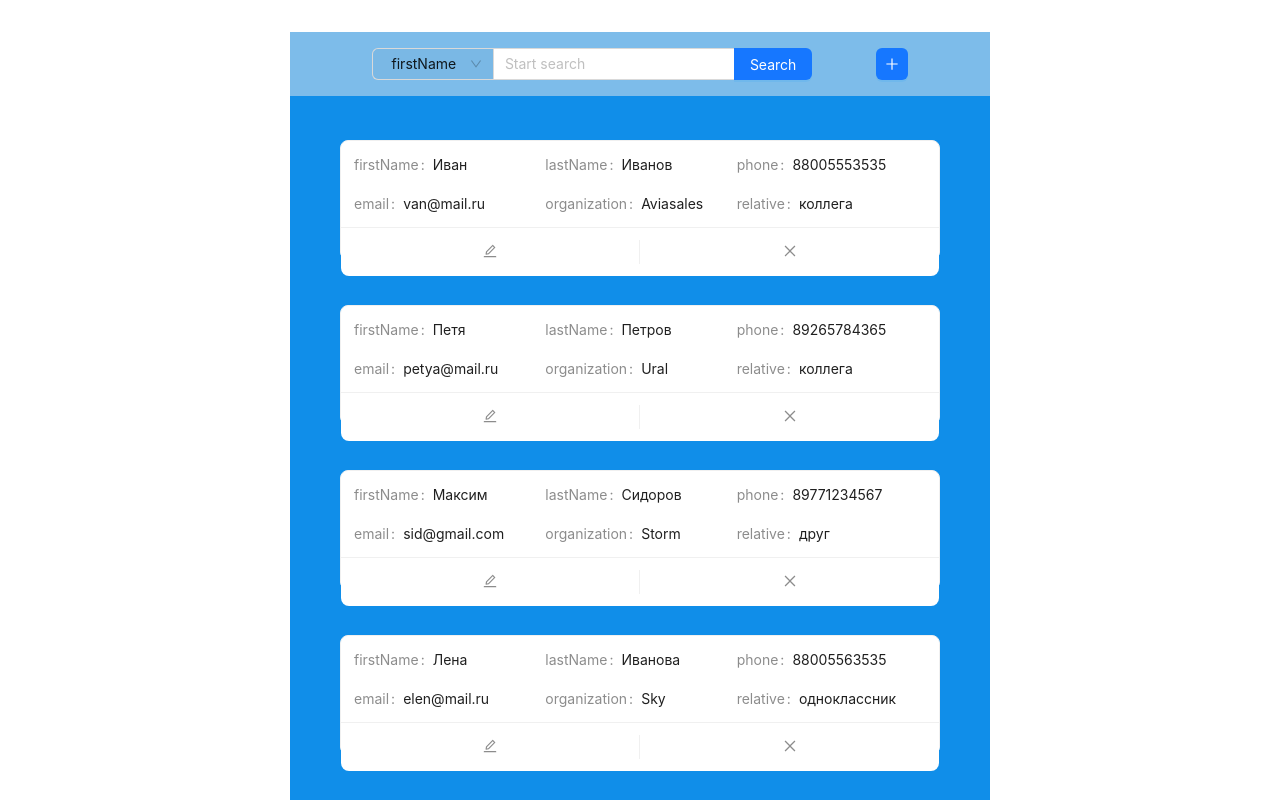
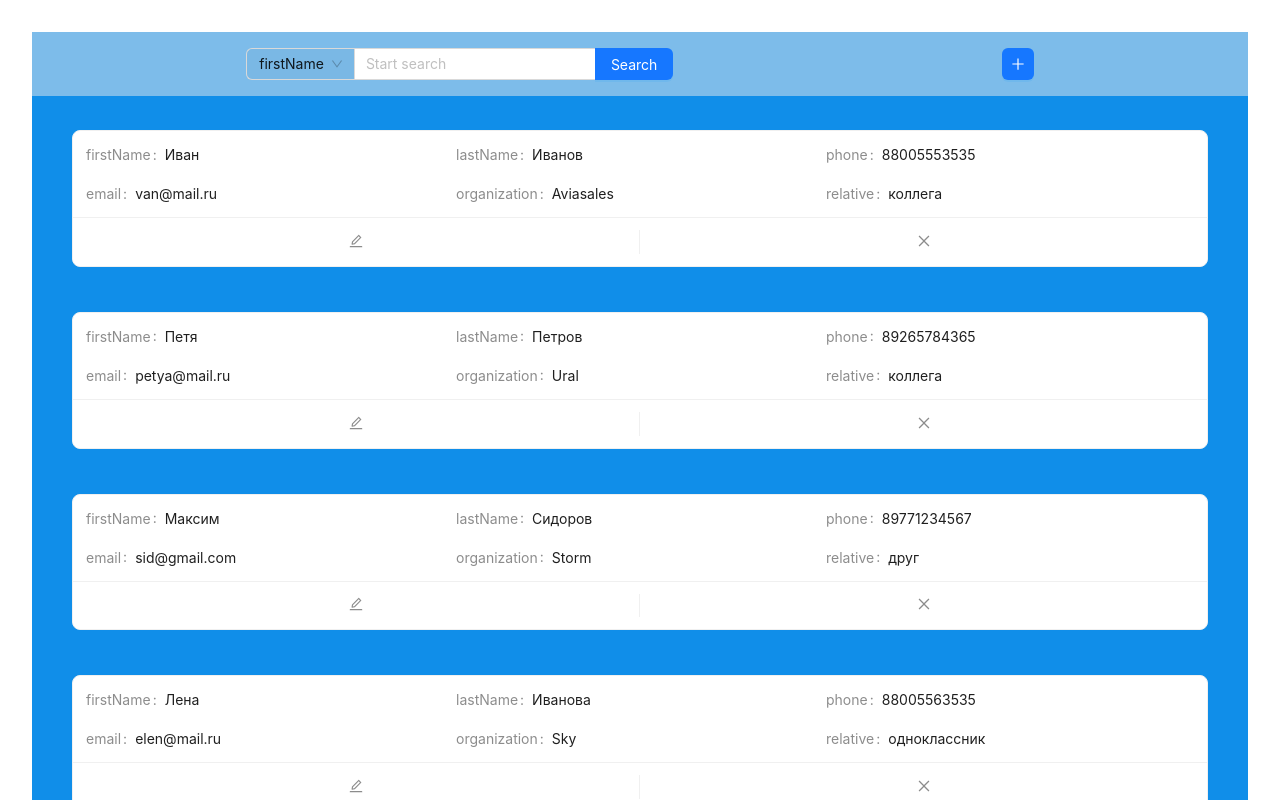
Before and after one commit to Krooshk/PhoneBook, a React (Vite) app: page / in a window 1280 px wide. Shown: the top 800 px of the page. Built offline with nearby package versions, Linux system fonts and the light colour scheme.

Commit message:
feat: add leaveMouse on cards

```diff
--- a/src/App.css
+++ /dev/null
@@ -1,47 +0,0 @@
-#root {
-  max-width: 1280px;
-  margin: 0 auto;
-  padding: 2rem;
-  text-align: center;
-}
-
-.logo {
-  height: 6em;
-  padding: 1.5em;
-  will-change: filter;
-  transition: filter 300ms;
-}
-.logo:hover {
-  filter: drop-shadow(0 0 2em #646cffaa);
-}
-.logo.react:hover {
-  filter: drop-shadow(0 0 2em #61dafbaa);
-}
-
-@keyframes logo-spin {
-  from {
-    transform: rotate(0deg);
-  }
-  to {
-    transform: rotate(360deg);
-  }
-}
-
-@media (prefers-reduced-motion: no-preference) {
-  a:nth-of-type(2) .logo {
-    animation: logo-spin infinite 20s linear;
-  }
-}
-
-.card {
-  padding: 2em;
-}
-
-.read-the-docs {
-  color: #888;
-}
-
-
-.ant-input-group-addon {
-	background-color: red;
-  }
--- a/src/App.tsx
+++ b/src/App.tsx
@@ -1,41 +1,19 @@
 import { useEffect, useState } from 'react';
-import { Button, Input, Select, Space, Layout, Modal, Pagination } from 'antd'
+import { Button, Input, Select, Space, Layout, Modal, Pagination, Form } from 'antd'
 import type { PaginationProps } from 'antd';
 import { PlusOutlined } from '@ant-design/icons'
 import { User } from './components/user.jsx'
 import { FormTop } from './components/formTop.jsx'
-import './App.css'
 
 import { nanoid } from 'nanoid';
 import { data } from './data.jsx';
 import { Iuser } from './interface/IUser.js';
 
+import { headerStyle, contentStyle } from './styles/app'
+
 const { Header, Content } = Layout;
 
 
-const headerStyle: React.CSSProperties = {
-	display: 'flex',
-	justifyContent: 'space-around',
-	alignItems: 'center',
-	textAlign: 'center',
-	color: '#fff',
-	height: 64,
-	paddingInline: 50,
-	lineHeight: '64px',
-	backgroundColor: '#7dbcea',
-	width: '700px',
-};
-
-const contentStyle: React.CSSProperties = {
-	paddingTop: '15px',
-	paddingBottom: '15px',
-	textAlign: 'center',
-	height: '1050px',
-	minHeight: 120,
-	lineHeight: '120px',
-	color: '#fff',
-	backgroundColor: '#108ee9',
-};
 
 
 
@@ -61,29 +39,26 @@ function App() {
 		setfilterUsers([...users, { ...user, id: nanoid() }]);
 	}
 
-
-
 	const showModal = () => {
 		setIsModalOpen(true);
 	};
-
 
 	const handleCancel = () => {
 		setIsModalOpen(false);
 	};
 
-	const handleChange = (value:any) => {
+	const handleChange = (value: any) => {
 		setFilterWord(value);
 	};
 
-	const { Search } = Input;
 	const { Option } = Select;
 
 	const selectBefore = (
 		<Select
-			style={{ width: 120 }}
+			style={{ maxWidth: 120 }}
 			onChange={(value) => {
-				handleChange(value)}
+				handleChange(value)
+			}
 			}
 			defaultValue={{
 				value: 'firstName',
@@ -105,26 +80,18 @@ function App() {
 		setCurrent(page);
 	};
 
-
 	function handleDelete(id_out: string) {
 		setUsers(users.filter(item => item.id !== id_out));
 		setfilterUsers(filterUsers.filter(item => item.id !== id_out));
 	}
 
 	function changeData(obj: {}, id: string) {
-		// console.log(users.findIndex(item => item.id == id));
-		console.log(obj);
 		let copy: Iuser[] = Object.assign([], users);
-		console.log(copy);
 		let index: number = users.findIndex(item => item.id == id);
-		console.log(index);
 		copy[index] = { ...data[index], ...obj };
-		console.log(copy);
 		setUsers(copy);
 		setfilterUsers(copy);
-		// handlesearch
 	}
-
 
 	function handlesearch() {
 		if (filterWord === '') {
@@ -132,8 +99,6 @@ function App() {
 		}
 		else {
 			setfilterUsers(users.filter(item => {
-				console.log(filterWord);
-				// return item[filterWord.value as keyof Iuser].includes(input);
 				return item[filterWord].includes(input);
 			}));
 		}
@@ -146,12 +111,14 @@ function App() {
 				<Layout>
 					<Header style={headerStyle}>
 						<Space direction="vertical" size="middle">
-							<Space.Compact style={{ width: '100%' }}>
-								<Input addonBefore={selectBefore} placeholder="Start search" value={input} onChange={handleChangeInput} />
-								<Button onClick={handlesearch} type="primary">
-									Search
-								</Button>
-							</Space.Compact>
+							<Form >
+								<Space.Compact>
+									<Input addonBefore={selectBefore} onPressEnter={handlesearch} placeholder="Start search" value={input} onChange={handleChangeInput} />
+									<Button onClick={handlesearch} type="primary">
+										Search
+									</Button>
+								</Space.Compact>
+							</Form>
 						</Space>
 
 						<Button type="primary" onClick={showModal}
--- a/src/components/formTop.tsx
+++ b/src/components/formTop.tsx
@@ -46,18 +46,18 @@ export function FormTop(props: {
 			<Form.Item name={['user', 'lastName']} label="lastName" rules={[{ required: true }]}>
 				<Input />
 			</Form.Item>
-			<Form.Item name={['user', 'phone']} label="phone" rules={[{ required: true }]}>
+			<Form.Item name={['user', 'phone']} label="phone" rules={[{required: true,message: "A value must be entered", pattern: new RegExp(/\(?([0-9]{3})\)?([ .-]?)([0-9]{3})\2([0-9]{4})/)}]}>
 				<Input />
 			</Form.Item>
 			<Form.Item name={['user', 'email']} label="Email" rules={[{ type: 'email' }]}>
 				<Input />
 			</Form.Item>
-			<Form.Item name={['user', 'organization']} label="organization">
+			<Form.Item name={['user', 'organization']} label="organization" rules={[{ required: true }]}>
 				<Input />
 			</Form.Item>
-			<Form.Item name={['user', 'relative']} label="relative">
+			<Form.Item name={['user', 'relative']} label="relative" rules={[{ required: true }]}>
 			<Select
-      defaultValue="коллега"
+     value="коллега"
       style={{ width: 250 }}
       options={[
         { value: 'коллега', label: 'коллега' },
--- a/src/components/user.tsx
+++ b/src/components/user.tsx
@@ -1,17 +1,19 @@
 import { Iuser } from '../interface/IUser.jsx'
-import { useState } from 'react';
-import { Descriptions, Button, Layout, Space, Avatar, Card, Input } from 'antd'
+import { useEffect, useState } from 'react';
+import { Descriptions, Space, Card, Input, Form} from 'antd'
 import { EditOutlined, CloseOutlined } from '@ant-design/icons';
 
 
 export function User(props: {
 	item: Iuser,
 	handleDelete: (id: string) => void,
-	changeData: ({ },id:string) => void
+	changeData: ({ }, id: string) => void
 }): JSX.Element {
 
 	const [edit, setEdit] = useState(false);
 	const [data, setData] = useState({});
+
+
 
 	function handleDelete() {
 		if (!edit) {
@@ -33,7 +35,7 @@ export function User(props: {
 		const value = e.target.value;
 
 		if (key !== null) {
-			const obj:{[key: string]: any} = { ...data };
+			const obj: { [key: string]: any } = { ...data };
 			obj[key] = value;
 			setData({ ...obj })
 		}
@@ -44,9 +46,11 @@ export function User(props: {
 
 	return (
 		<Space >
+			<Form  onMouseLeave={()=>{
+				handleChange();
+				setEdit(false)}}>
 				<Card
 					size='small'
-				style={{ width: 600, height: 120 }}
 					actions={[
 						<EditOutlined key="edit" onClick={handleChange} />,
 						<CloseOutlined key="close" onClick={handleDelete} />,
@@ -61,7 +65,7 @@ export function User(props: {
 						<Descriptions.Item label="relative">{props.item.relative}</Descriptions.Item>
 					</Descriptions>
 				</Card>
-
+			</Form>
 		</Space>
 	)
 }
--- a/src/index.css
+++ b/src/index.css
@@ -13,6 +13,14 @@
 	-moz-osx-font-smoothing: grayscale;
 	-webkit-text-size-adjust: 100%;
 }
+
+#root {
+	max-width: 1280px;
+	margin: 0 auto;
+	padding: 2rem;
+	text-align: center;
+  }
+
 
 a {
 	font-weight: 500;
@@ -81,8 +89,8 @@ button:focus-visible {
 .user {
 	border: 1px solid rgba(255, 255, 255, 0.382);
 	border-radius: 20px;
-	max-width:500px ;
-	background:  rgba(255, 255, 255, 0.637);
+	max-width: 500px;
+	background: rgba(255, 255, 255, 0.637);
 	display: flex;
 	flex-direction: column;
 	height: 75px;
--- /dev/null
+++ b/src/styles/app.ts
@@ -0,0 +1,22 @@
+
+
+export const headerStyle: React.CSSProperties = {
+	display: 'flex',
+	justifyContent: 'space-around',
+	alignItems: 'center',
+	textAlign: 'center',
+	color: '#fff',
+	height: 64,
+	paddingInline: 50,
+	lineHeight: '64px',
+	backgroundColor: '#7dbcea',
+};
+
+export const contentStyle: React.CSSProperties = {
+	padding: '5px 40px 40px',
+	textAlign: 'center',
+	minHeight: 120,
+	lineHeight: '120px',
+	color: '#fff',
+	backgroundColor: '#108ee9',
+};
```
Lines whose indentation alone changed are shown as unchanged.
